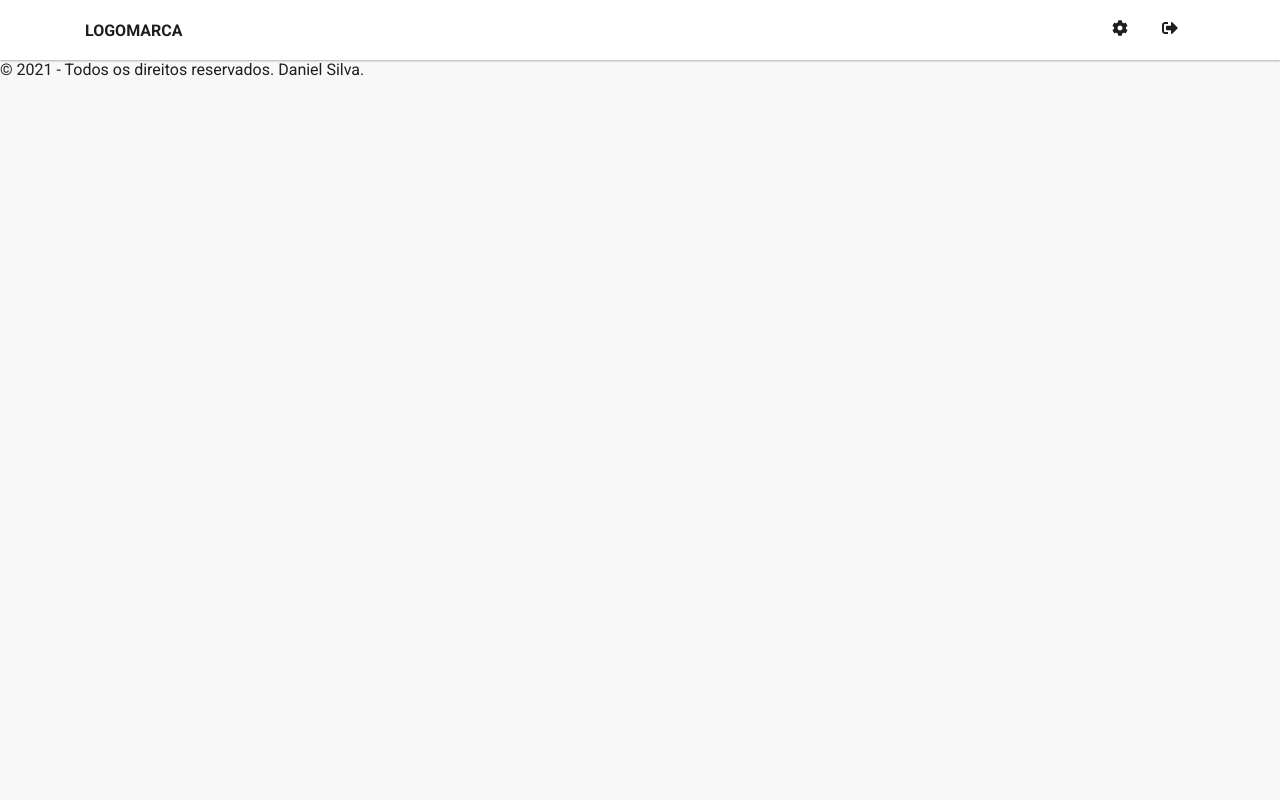
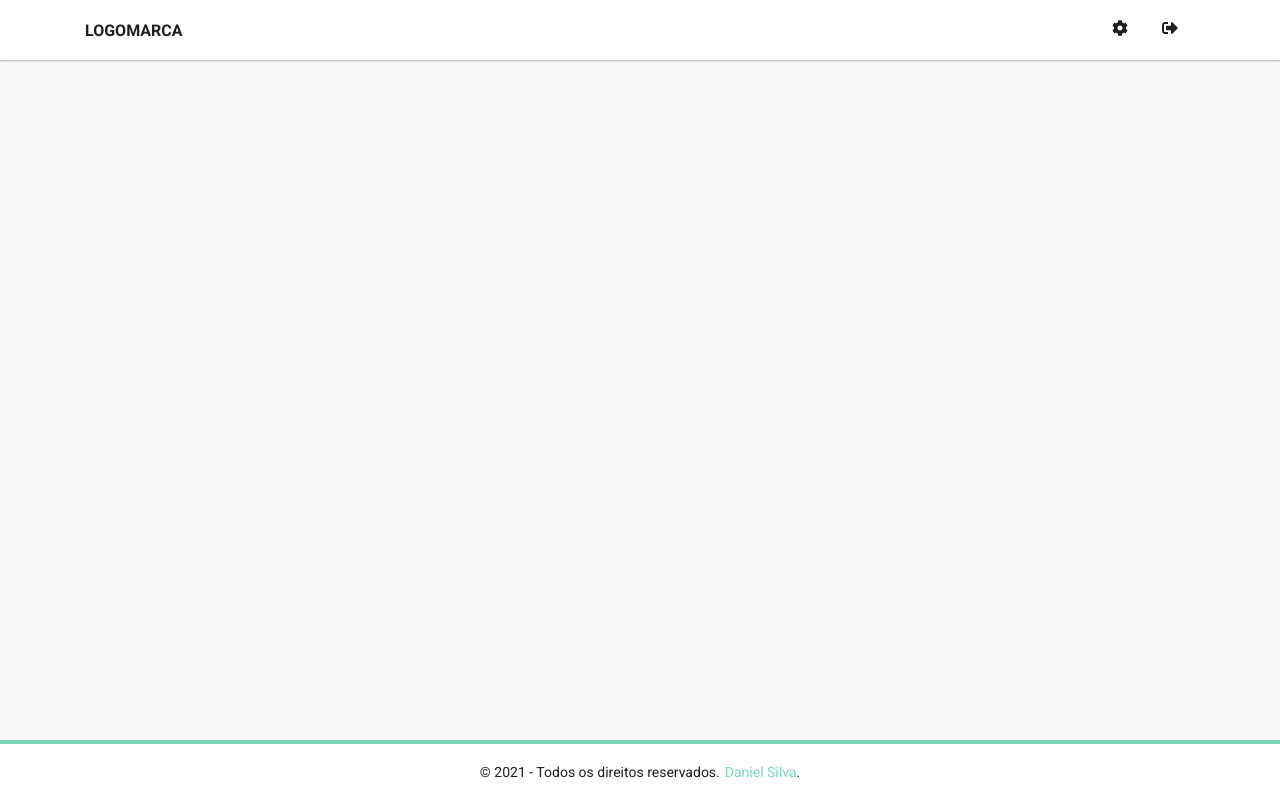
Before and after one commit to daniel-silva-dxp/react, a React (Create React App) app: page / in a window 1280 px wide. Built offline with nearby package versions, Linux system fonts and the light colour scheme.

Commit message:
feat: estilizando component footer

```diff
--- a/src/Components/footer/index.js
+++ b/src/Components/footer/index.js
@@ -1,14 +1,18 @@
 import React from "react";
+
+import { Copyrights } from "./style";
 
 const Footer = () => {
   return (
-    <footer>
-      © 2021 - Todos os direitos reservados.{" "}
-      <a href="https://www.danielsilva-dev.com.br/" target="blank">
-        Daniel Silva
-      </a>
-      .
-    </footer>
+    <Copyrights>
+      <div className="container">
+        © 2021 - Todos os direitos reservados.{"  "}
+        <a href="https://www.danielsilva-dev.com.br/" target="blank">
+          Daniel Silva
+        </a>
+        .
+      </div>
+    </Copyrights>
   );
 };
 
--- a/src/Components/footer/style.js
+++ b/src/Components/footer/style.js
@@ -0,0 +1,24 @@
+import styled from "styled-components";
+
+export const Copyrights = styled.footer`
+  font-size: 14px;
+  width: 100%;
+  height: 60px;
+  background-color: #fff;
+  position: fixed;
+  bottom: 0;
+
+  border-top: 4px solid #75dab4;
+
+  .container {
+    height: 100%;
+    display: flex;
+    align-items: center;
+    justify-content: center;
+
+    a {
+      color: #75dab4;
+      padding-left: 5px;
+    }
+  }
+`;
```
